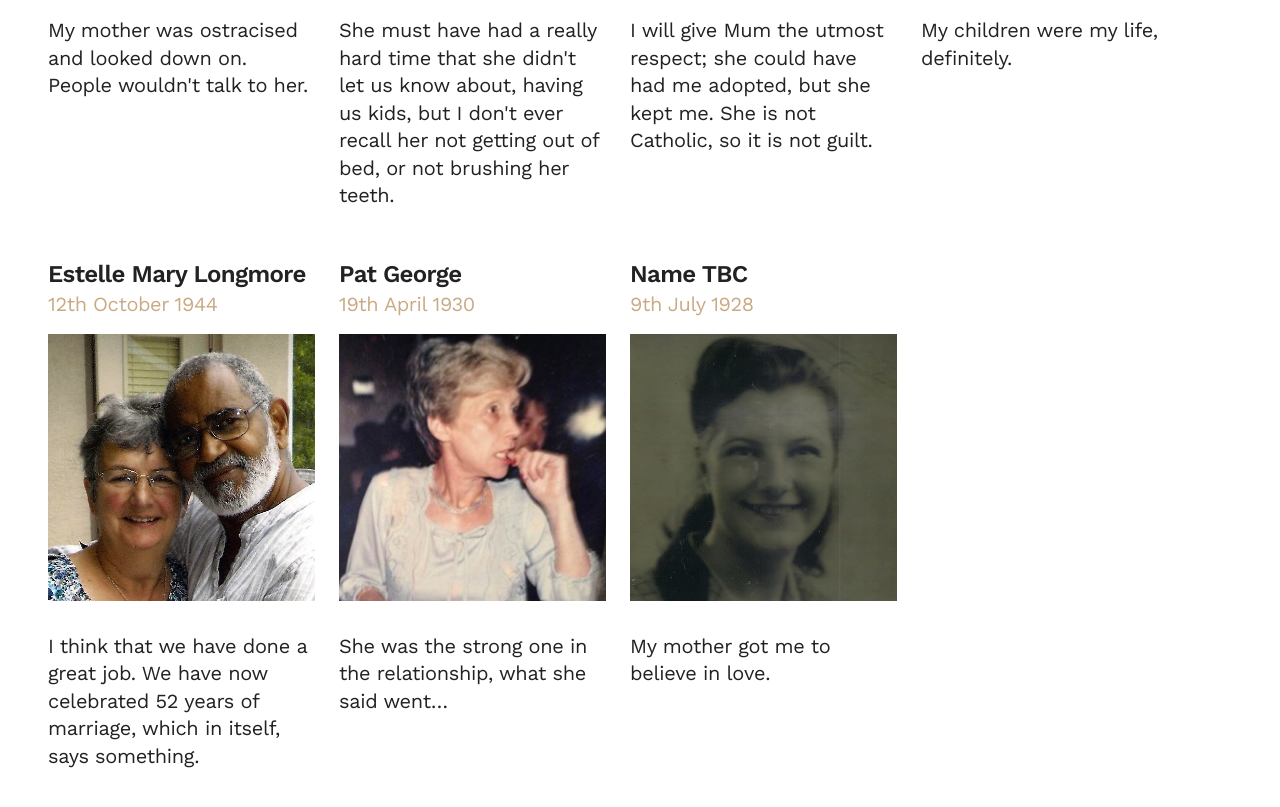
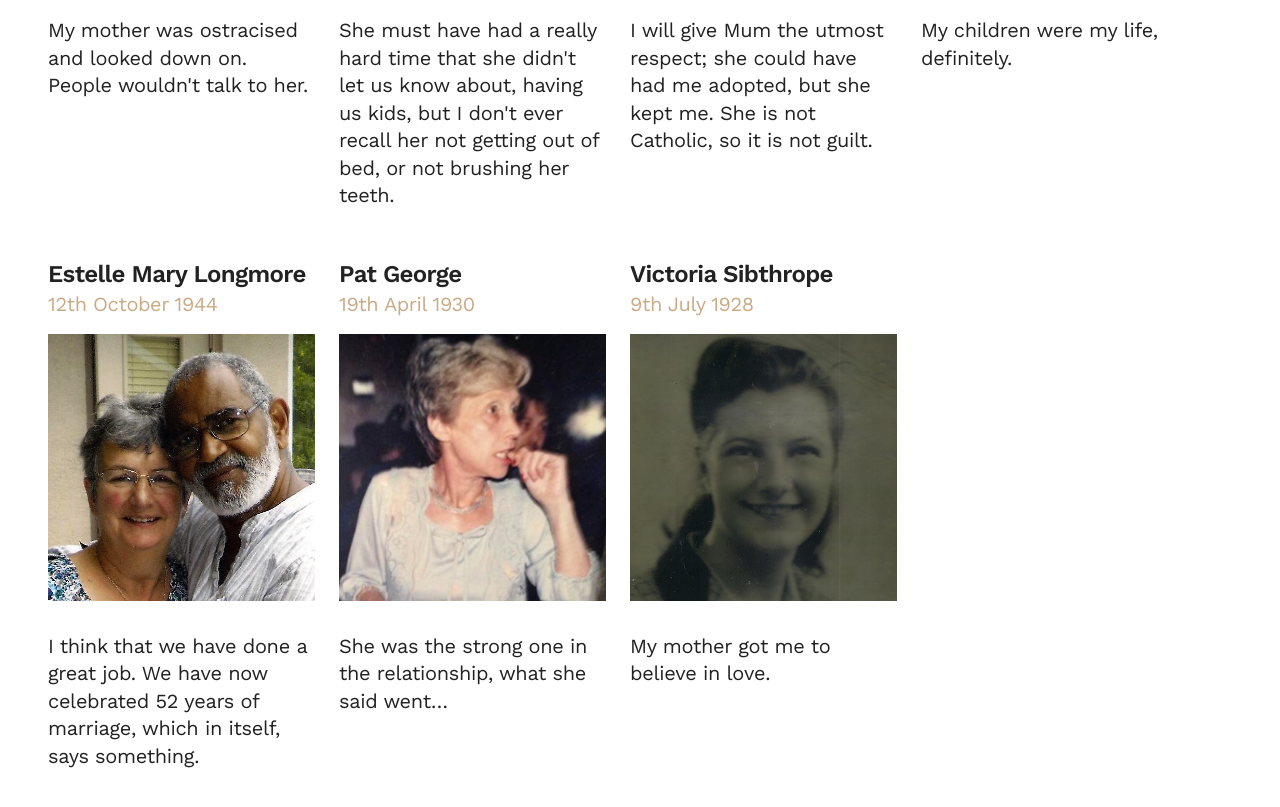
Before and after one commit to geeksforsocialchange/som, a Jekyll site: the page built from index.md, in a window 1280 px wide and 900 px high, scrolled down 1678 px. Shown: the top 807 px of the window. Built offline with Jekyll 4.4.1, drawn with Linux system fonts in a browser that asks for light colours; our own code applies the rules of GitHub Pages for plain Markdown files.

Commit message:
Update name and contact page

```diff
--- a/_data/women.yml
+++ b/_data/women.yml
@@ -22,7 +22,7 @@
   dob: 19th April 1930
   photo: pat-george.jpg
   caption: She was the strong one in the relationship, what she said went…
-- name: Name TBC
+- name: Victoria Sibthrope
   dob: 9th July 1928
-  photo: name-tbc.jpg
+  photo: victoria-sibthrope.jpg
   caption: My mother got me to believe in love.
```
Also changed, not shown: contact.md (+1 -1 lines), assets/women/victoria-sibthrope.jpg (renamed from assets/women/name-tbc.jpg).
